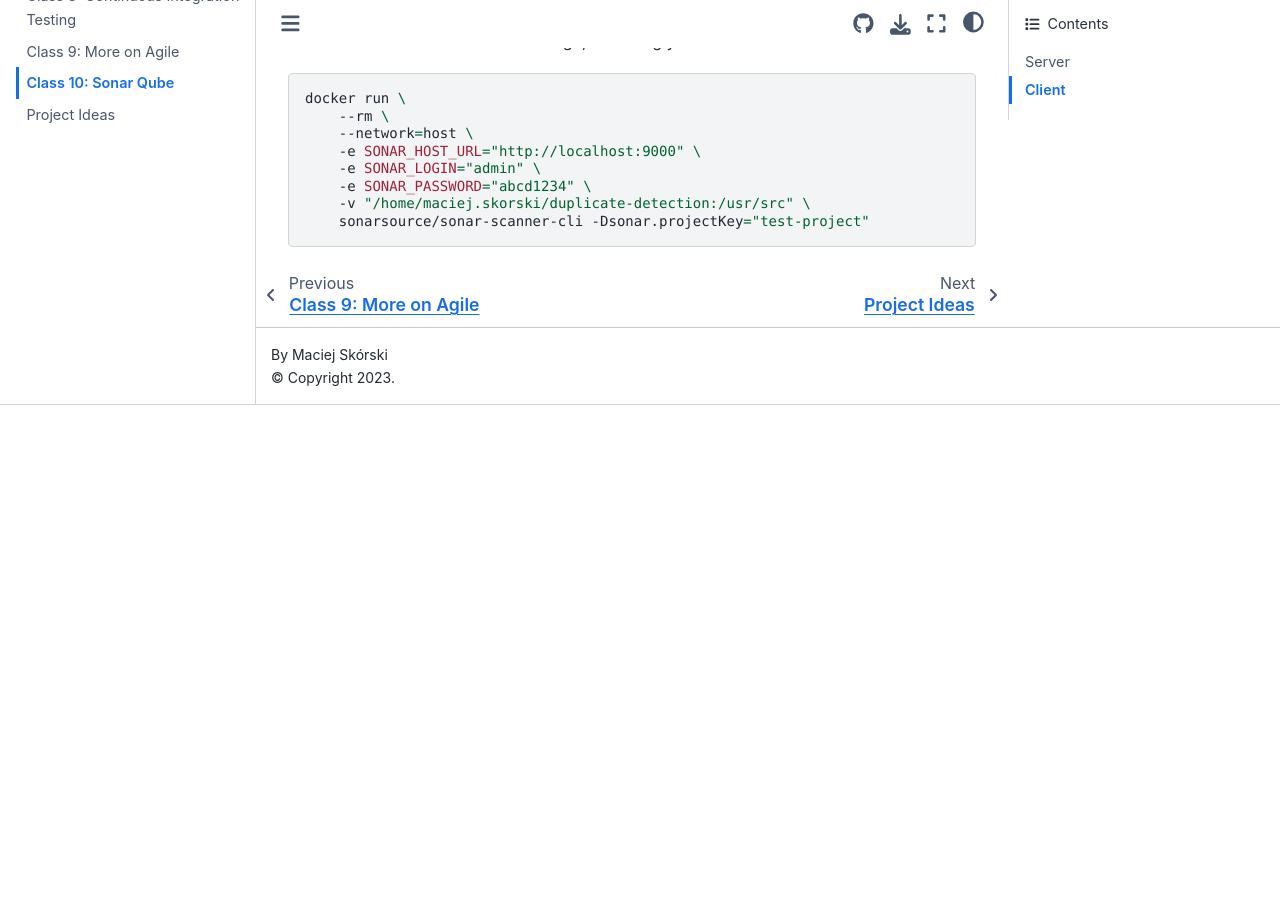
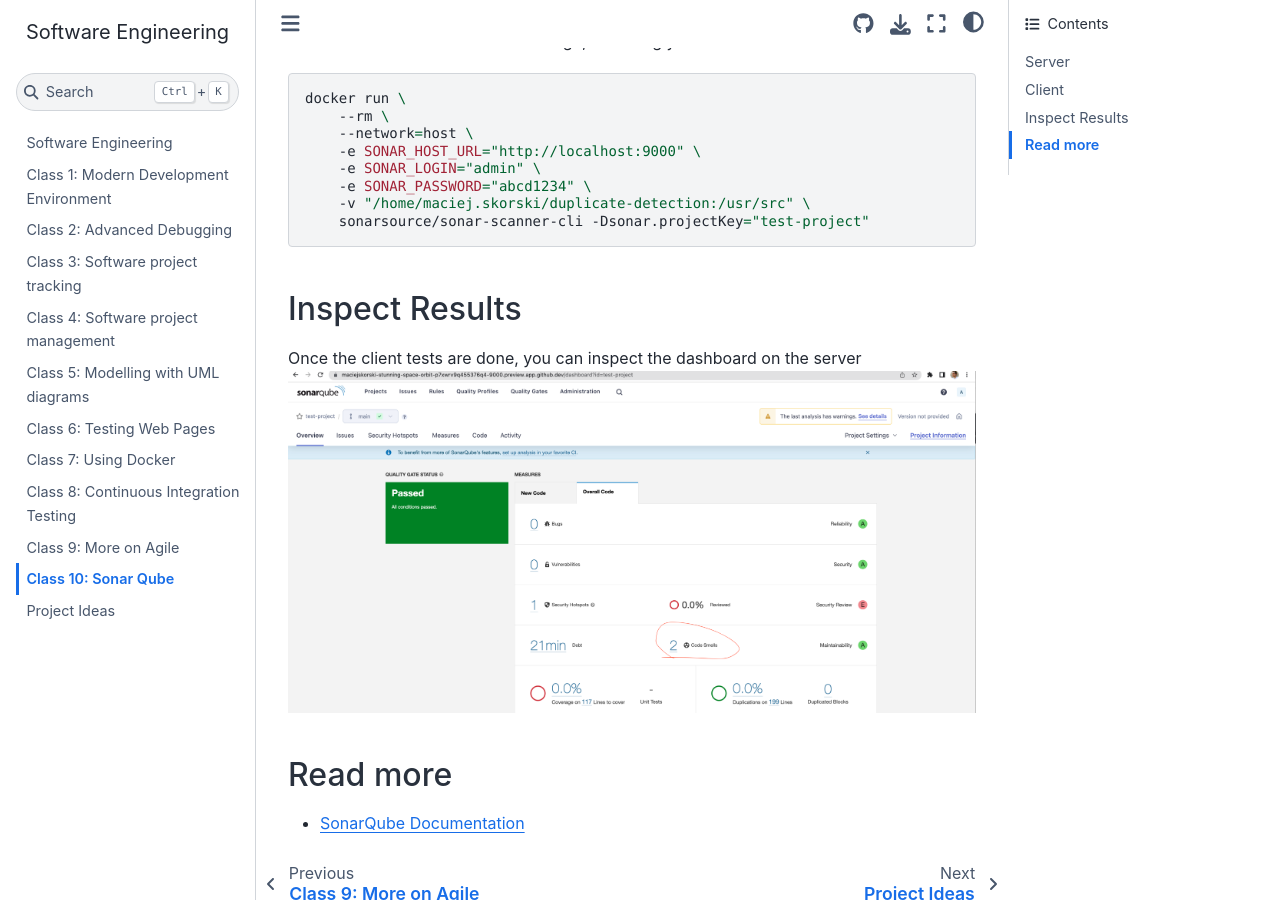
Before and after one commit to maciejskorski/software_engineering, a Jupyter Book: the page built from docs/sonarqube.md, in a window 1280 px wide and 900 px high, scrolled down 1174 px. Built offline with Jupyter Book 1.0.4 settings and Sphinx 7.4.7 and the Sphinx Book theme 1.1.4, drawn with Linux system fonts in a browser that asks for light colours; before the commit the page ends 1579 px from its top, so only the background shows below that.

Commit message:
add dashboard screen

````diff
--- a/docs/sonarqube.md
+++ b/docs/sonarqube.md
@@ -35,3 +35,11 @@
     -v "/home/maciej.skorski/duplicate-detection:/usr/src" \
     sonarsource/sonar-scanner-cli -Dsonar.projectKey="test-project"
 ```
+
+## Inspect Results
+Once the client tests are done, you can inspect the dashboard on the server
+![SonarQube Dashboard](figures/sonarqube_dashboard.png)
+
+## Read more
+
+* [SonarQube Documentation](https://docs.sonarqube.org/latest/)
````
Also changed, not shown: docs/figures/sonarqube_dashboard.png (added).
